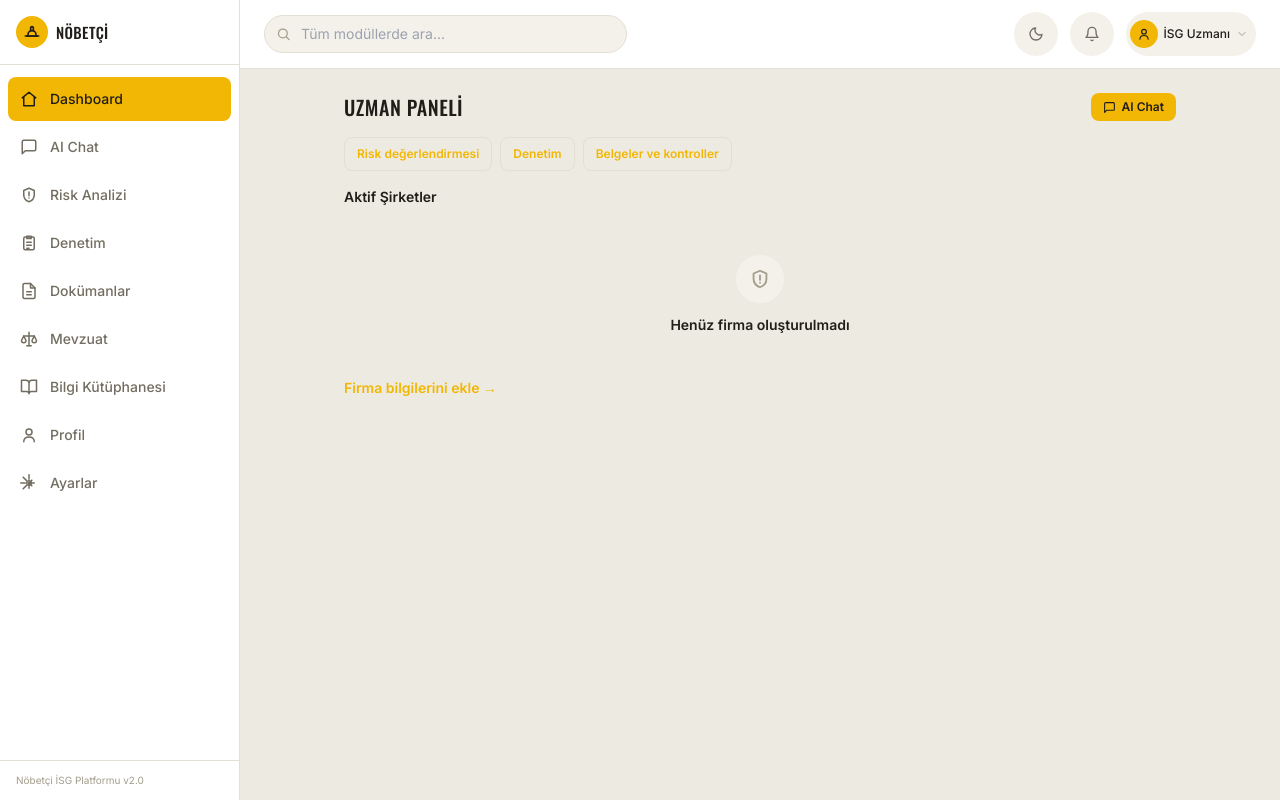
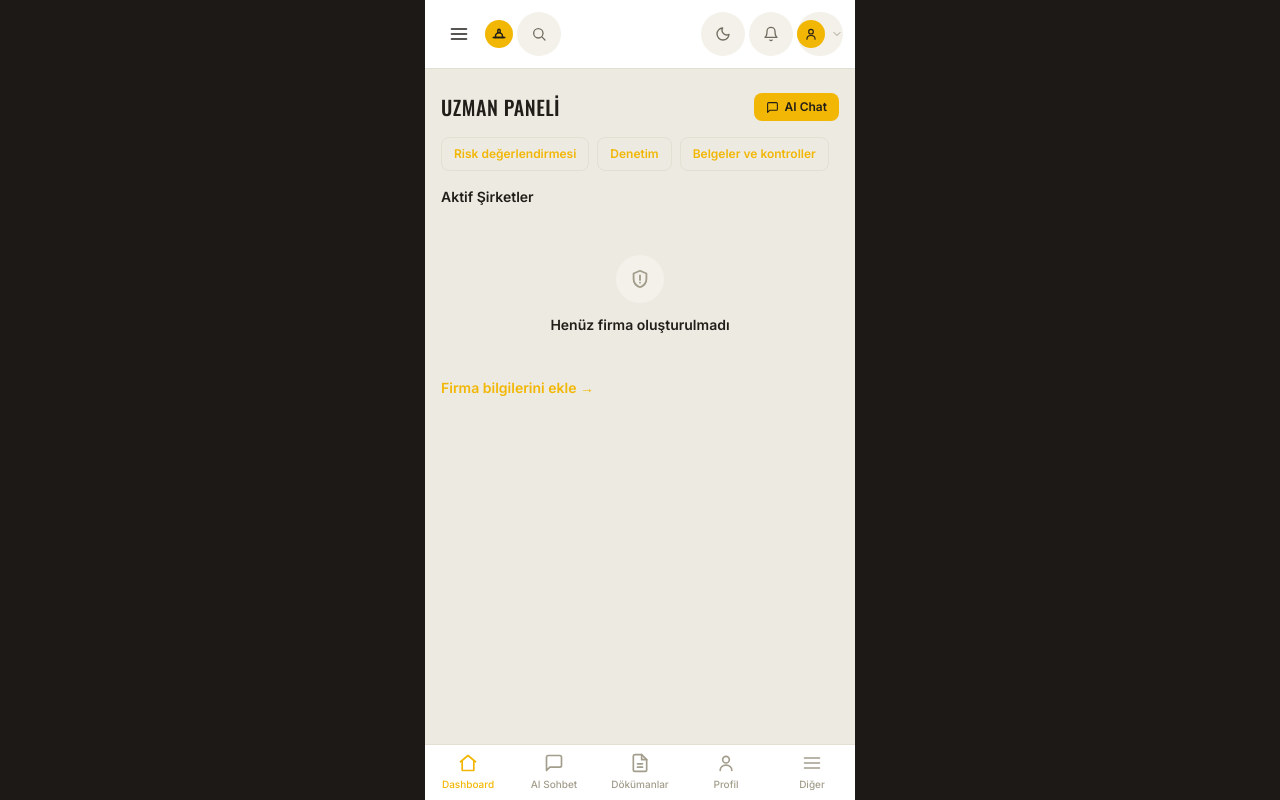
Before and after one commit to yagizce/NobetciAI, a React (Vite) app: page /dashboard in a window 1280 px wide. Built offline with nearby package versions, Linux system fonts and the light colour scheme.

Commit message:
Keep demo in mobile app layout across viewport sizes

```diff
--- a/public/service-worker.js
+++ b/public/service-worker.js
@@ -1,7 +1,7 @@
 // HTML/JS/CSS için network-first; resim ve fontlar için cache-first.
 // Önbellek davranışı değişirse CACHE_VERSION artırılır; eski uygulama cache’leri temizlenir.
 
-const CACHE_VERSION = "v6";
+const CACHE_VERSION = "v7";
 const RUNTIME_CACHE = `nobetci-isg-runtime-${CACHE_VERSION}`;
 const OFFLINE_URL = "/offline.html";
 const PRECACHE_URLS = [OFFLINE_URL, "/icon-192.png", "/icon-512.png", "/manifest.json"];
--- a/src/index.css
+++ b/src/index.css
@@ -4,6 +4,20 @@
 
 html, body, #root {
   height: 100%;
+}
+
+/* Aynı mobil çalışma alanı: telefonda tam genişlik, demoda ortalanmış. */
+#root {
+  width: 100%;
+  max-width: 430px;
+  height: 100vh;
+  height: 100dvh;
+  margin-inline: auto;
+  position: relative;
+  overflow: auto;
+  transform: translateZ(0);
+  container: mobile-app / inline-size;
+  background: #EDEAE2;
 }
 
 /* Sayfanın tamamı yatay kaymaz; yatay listeler kendi alanında kaydırılır. */
@@ -13,7 +27,7 @@ html, body {
   overflow-x: hidden;
   overscroll-behavior-y: none;
   -webkit-tap-highlight-color: transparent;
-  background: #EDEAE2;
+  background: #1C1917;
 }
 
 .overflow-x-auto {
@@ -59,7 +73,7 @@ html, body {
 }
 
 /* Dokunmatik yatay ekranlarda da iOS alan odaklama yakınlaştırmasını önler. */
-@media (max-width: 640px), (pointer: coarse) {
+@container mobile-app (max-width: 640px) {
   #root input, #root select, #root textarea {
     font-size: 16px;
   }
--- a/src/layout/BottomTabBar.jsx
+++ b/src/layout/BottomTabBar.jsx
@@ -16,7 +16,7 @@ export default function BottomTabBar({ onMoreClick, isMoreActive }) {
   return (
     <nav
       aria-label="Mobil gezinme"
-      className="z-30 flex lg:hidden items-stretch shrink-0"
+      className="z-30 flex items-stretch shrink-0"
       style={{
         background: theme.header,
         borderTop: `1px solid ${theme.border}`,
--- a/src/layout/Sidebar.jsx
+++ b/src/layout/Sidebar.jsx
@@ -19,7 +19,7 @@ const NAV_ITEMS = [
   { to: "/settings", label: "Ayarlar", icon: Settings, emoji: "⚙️" },
 ];
 
-/** Masaüstünde kalıcı yan menü, dar ekranlarda açılır çekmece. */
+/** Mobil uygulamanın açılır gezinme menüsü. */
 export default function Sidebar({ mobileOpen, onClose }) {
   const { theme } = useTheme();
   const { role } = useRole();
@@ -49,7 +49,7 @@ export default function Sidebar({ mobileOpen, onClose }) {
           </div>
           <span className="font-[Oswald] text-[15px] uppercase tracking-wide" style={{ color: theme.textPrimary }}>Nöbetçi</span>
         </div>
-        <button onClick={onClose} className="lg:hidden w-11 h-11 flex items-center justify-center rounded-lg" aria-label="Kapat">
+        <button onClick={onClose} className="w-11 h-11 flex items-center justify-center rounded-lg" aria-label="Kapat">
           <X style={{ fontSize: "18px", color: theme.textMuted }} />
         </button>
       </div>
@@ -80,13 +80,11 @@ export default function Sidebar({ mobileOpen, onClose }) {
     </div>
   );
 
+  if (!mobileOpen) return null;
   return (
-    <>
-      <aside className="hidden lg:block w-60 shrink-0 min-h-0">{content}</aside>
-      {mobileOpen && <div className="fixed inset-0 z-40 lg:hidden">
+    <div className="fixed inset-0 z-40">
       <div className="absolute inset-0 bg-black/40" onClick={onClose} />
       <div role="dialog" aria-modal="true" aria-label="Gezinme menüsü" className="absolute left-0 top-0 h-full w-64">{content}</div>
-      </div>}
-    </>
+    </div>
   );
 }
--- a/tailwind.config.js
+++ b/tailwind.config.js
@@ -1,18 +1,12 @@
-// Tailwind'i CDN'den (cdn.tailwindcss.com — tarayıcıda her sayfa yüklemesinde çalışan
-// bir JIT derleyici) gerçek bir build-time adımına taşıyan config. `content` altındaki
-// yollar TARANIP kullanılan class isimleri tespit ediliyor, sonuçta sadece GERÇEKTEN
-// kullanılan utility'leri içeren küçük/statik bir CSS dosyası üretiliyor.
-//
-// BİLİNÇLİ OLARAK BOŞ BIRAKILDI: `theme.extend` ve `plugins` — proje CDN sürümünü hiç
-// özelleştirmeden (index.html'de tailwind.config script'i yoktu), sadece varsayılan
-// tema + inline style/CSS custom property'lerle (bkz. constants/theme.js,
-// ThemeContext.jsx) çalışıyordu. Buradaki config o davranışı BİREBİR koruyor — hiçbir
-// yeni renk/spacing/breakpoint eklenmedi, sadece "CDN'de neydi, build'de de o".
-/** @type {import('tailwindcss').Config} */
+import plugin from "tailwindcss/plugin.js";
+
+// Ekran düzeni tarayıcıya değil, mobil uygulama alanının genişliğine göre değişir.
 export default {
   content: ["./index.html", "./src/**/*.{js,jsx}"],
-  theme: {
-    extend: {},
-  },
-  plugins: [],
+  theme: { screens: {}, extend: {} },
+  plugins: [plugin(({ addVariant }) => {
+    for (const [name, width] of Object.entries({ sm: 640, md: 768, lg: 1024, xl: 1280, "2xl": 1536 })) {
+      addVariant(name, `@container mobile-app (min-width: ${width}px)`);
+    }
+  })],
 };
```
Also changed, not shown: 3 other files (tests, documents, lock files or other folders).
